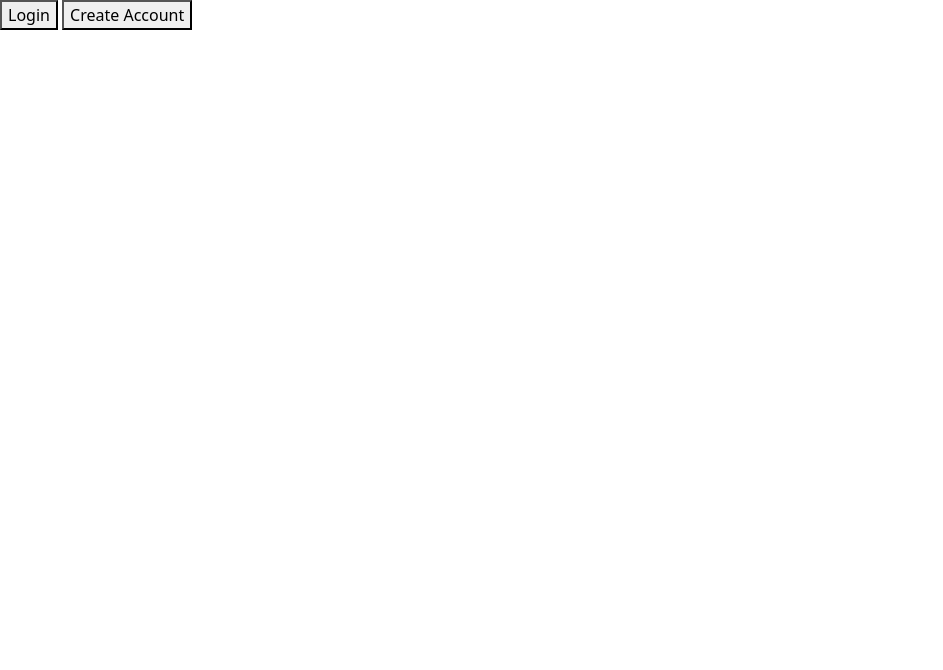
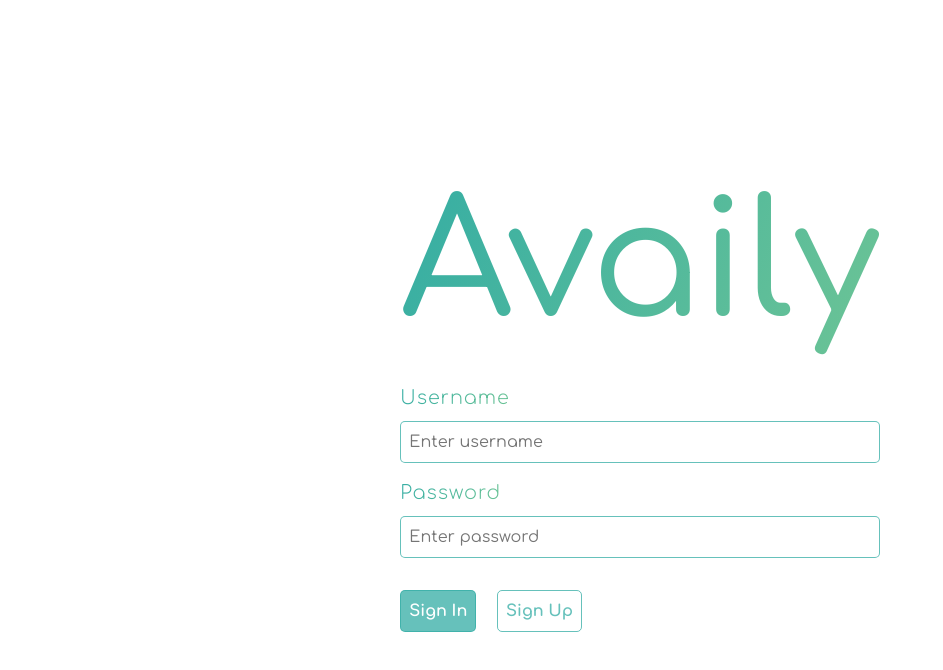
Before and after one commit to breyr/availy, a website: page public/start.html in a window 1280 px wide. Shown: the whole page, without its empty margins (0-943 px from the left). Drawn offline with nearby package versions, Linux system fonts and the light colour scheme; no server answers.

Commit message:
Designed Start

```diff
--- a/public/css/styles.css
+++ b/public/css/styles.css
@@ -1,3 +1,88 @@
-body {
-    color: white;
+@import url("https://fonts.googleapis.com/css2?family=Comfortaa:wght@300;400;500;600;700&display=swap");
+
+* {
+  margin: 0;
+  padding: 0;
+  font-family: "Comfortaa", cursive;
 }
+
+#loginDiv {
+  display: block;
+}
+
+.l {
+  font-size: 1.2em;
+  font-weight: lighter;
+  letter-spacing: 0.05em;
+  background: linear-gradient(115deg, #34ada4 0%, #6dc495 100%);
+  background-clip: text;
+  -webkit-text-fill-color: transparent;
+}
+
+.input {
+  width: 100%;
+  margin-top: 0.5em;
+  margin-bottom: 1em;
+  border: 1px solid #34ada5c0;
+  border-radius: 5px;
+  font-size: 1em;
+  padding: 0.5em 0.5em;
+  color: #34ada4;
+}
+
+.input:focus {
+  outline: none !important;
+  border-color: #34ada4;
+  box-shadow: 0 0 10px #34ada5c0;
+}
+
+.container {
+  width: auto;
+  height: 100vh;
+  margin: 0 auto;
+  display: flex;
+  justify-content: center;
+  align-items: center;
+}
+
+.content {
+  height: auto;
+  width: auto;
+  display: inline-block;
+  font-size: 2vh;
+}
+
+.content h1 {
+  font-size: 10em;
+  padding: 0.1em 0;
+  background: linear-gradient(115deg, #34ada4 0%, #6dc495 100%);
+  background-clip: text;
+  -webkit-text-fill-color: transparent;
+}
+
+.signinbtn {
+  padding: 0.5em;
+  border-radius: 5px;
+  margin-right: 1em;
+  border: 1px solid #34ada5c0;
+  color: white;
+  background-color: #34ada5c0;
+  font-weight: bold;
+  font-family: "Comfortaa", cursive;
+}
+
+.signupbtn {
+  padding: 0.5em;
+  border-radius: 5px;
+  border: 1px solid #34ada5c0;
+  color: #34ada5c0;
+  background-color: transparent;
+  font-weight: bold;
+  font-family: "Comfortaa", cursive;
+}
+
+.signinbtn,
+.signupbtn {
+  margin-top: 1em;
+  font-size: 1em;
+}
--- a/public/javascript/start.js
+++ b/public/javascript/start.js
@@ -24,13 +24,9 @@ fetch('/bypass', { method: 'GET' })
         }
     })
 
-loginBtn.addEventListener('click', function () {
-    loginDiv.style.display = "block";
-    optionsDiv.style.display = "none";
-});
 createBtn.addEventListener('click', function () {
+    loginDiv.style.display = "none";
     createDiv.style.display = "block";
-    optionsDiv.style.display = "none";
 });
 
 loginSubmit.addEventListener('click', function () {
--- a/public/start.html
+++ b/public/start.html
@@ -1,68 +1,54 @@
 <!DOCTYPE html>
-<html>
-
+<html lang="en">
 <head>
-    <meta charset="utf-8">
-    <!-- <link rel="icon" href="logo.png"> -->
+  <meta charset="UTF-8">
+  <meta http-equiv="X-UA-Compatible" content="IE=edge">
   <meta name="description" content="Login and Create Account page on Availy">
-    <meta name="viewport" content="width=device-width, initial-scale=1, shrink-to-fit=no">
-    <title>Availy</title>
-
+  <meta name="viewport" content="width=device-width, initial-scale=1.0">
+  <title>Availy | Login</title>
   <script src="https://cdn.jsdelivr.net/npm/bootstrap@5.1.3/dist/js/bootstrap.bundle.min.js"
         integrity="sha384-ka7Sk0Gln4gmtz2MlQnikT1wXgYsOg+OMhuP+IlRH9sENBO0LRn5q+8nbTov4+1p"
-        crossorigin="anonymous"></script>
+        crossorigin="anonymous">
+  </script>
   <link href="https://cdn.jsdelivr.net/npm/bootstrap@5.1.3/dist/css/bootstrap.min.css" rel="stylesheet"
       integrity="sha384-1BmE4kWBq78iYhFldvKuhfTAU6auU8tT94WrHftjDbrCEXSU1oBoqyl2QvZ6jIW3" crossorigin="anonymous">
   <link rel="stylesheet" href="https://use.fontawesome.com/releases/v5.7.2/css/all.css"
       integrity="sha384-fnmOCqbTlWIlj8LyTjo7mOUStjsKC4pOpQbqyi7RrhN7udi9RwhKkMHpvLbHG9Sr" crossorigin="anonymous">
   <link type="text/css" href="css/styles.css" rel="stylesheet">
+</head>
+<body>
+  <div class="container">
+    <div class="content">
+      <h1>Availy</h1>
 
-</head>
-
-<body style="color: black;">
-
-    <div id="optionsDiv" style="display: block;">
-        <button type="submit" id="loginBtn">Login</button>
-        <button type="submit" id="createBtn">Create Account</button>
+      <div id="loginDiv">
+        <label class="l" for="loginUsername">Username</label>
+        <br>
+        <input type="username" class="input" id="loginUsername" placeholder="Enter username"></input>
+        <br>
+        <label class="l" for="loginPassword">Password</label>
+        <br>
+        <input class="input" type="password" id="loginPassword" placeholder="Enter password"></input>
+        <input class="signinbtn" type="submit" value="Sign In" id="loginSubmit"></input>
+        <input class="signupbtn" type="button" value="Sign Up" id="createBtn"></input>
+        <p id="loginDisplayText"></p>
       </div>
 
-    <div id="loginDiv" style="border: 3px solid black; padding: 10px; display: none;">
-        <h4>Login to Availy</h4>
-        <div>
-            <label for="loginUsername">Username</label>
-            <input type="username" id="loginUsername" placeholder="Enter username">
-        </div>
-        <div>
-            <label for="loginPassword">Password</label>
-            <input type="password" id="loginPassword" placeholder="Enter password">
-        </div>
-        <p id="loginDisplayText"></p>
-        <button type="submit" id="loginSubmit">Login</button>
-    </div>
-
-    <div id="createDiv" style="border: 3px solid black; padding: 10px; display: none;">
+      <div id="createDiv" style="display: none;">
         <h4>Create an Account</h4>
-        <div>
         <label for="createUsername">Username</label>
         <input type="username" id="createUsername" placeholder="Enter username">
-        </div>
-        <div>
         <label for="createEmail">Email</label>
         <input type="email" id="createEmail" placeholder="Enter email">
-        </div>
-        <div>
         <label for="createPassword">Password</label>
         <input type="password" id="createPassword" placeholder="Enter password">
-        </div>
-        <div>
         <label for="employerCode">Employer Code</label>
         <input type="text" id="employerCode" placeholder="Enter employer code">
-        </div>
         <p id="createDisplayText"></p>
         <button type="submit" id="createSubmit">Create</button>
       </div>
-
+    </div>
+  </div>
   <script src="javascript/start.js"></script>
 </body>
-
 </html>
```
Lines whose indentation alone changed are shown as unchanged.
